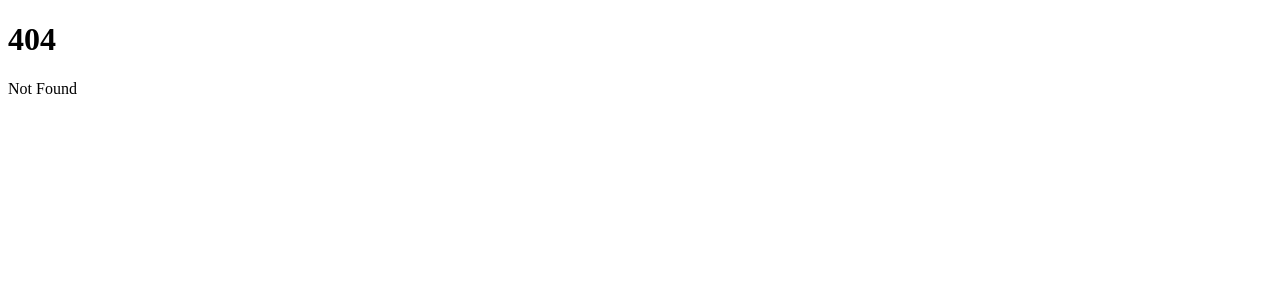
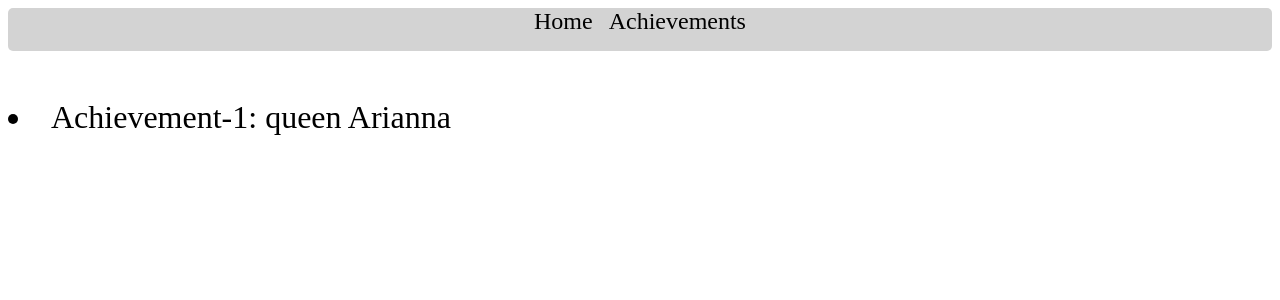
Before and after one commit to Kaleb-cpu/Api-and-Supabase, a SvelteKit app: page /achievements in a window 1280 px wide. Before the commit this address had no page. Shown: the top 300 px of the page. Built offline with nearby package versions, Linux system fonts and the light colour scheme.

Commit message:
queen arianna added

```diff
--- /dev/null
+++ b/src/routes/+layout.svelte
@@ -0,0 +1,10 @@
+<script>
+    import './app.css'
+</script>
+
+<nav>
+    <a href="/">Home</a>
+    <a href="/achievements">Achievements</a>
+</nav>
+
+<slot />
--- a/src/routes/+page.svelte
+++ b/src/routes/+page.svelte
@@ -1,2 +1 @@
-<h1>Welcome to SvelteKit</h1>
-<p>Visit <a href="https://kit.svelte.dev">kit.svelte.dev</a> to read the documentation</p>
+<h1>Welcome to CPNT 200</h1>
--- /dev/null
+++ b/src/routes/achievements/+page.svelte
@@ -0,0 +1,16 @@
+<li><a href="./achievements/a1-queenArianna">Achievement-1: queen Arianna</a></li>
+
+<style>
+  li {
+    margin-top: 3rem;
+    font-size: 2em;
+  }
+  li a{
+    text-decoration: none;
+    color: black;
+  }
+
+  li a:hover {
+    background-color: lightblue;
+  }
+</style>
--- /dev/null
+++ b/src/routes/app.css
@@ -0,0 +1,17 @@
+
+nav a{
+  color: black;
+  text-decoration: none;
+  font-size: 1.5rem;
+}
+
+nav{
+  display: flex;
+  justify-content: center;
+
+  gap: 1rem;
+  background-color: lightgray;
+  border-radius: 5px;
+  width: 100%;
+  padding-bottom: 1rem;
+}
```
Also changed, not shown: src/routes/achievements/a1-queenArianna/+page.svelte (added, +54 -0 lines), src/routes/achievements/a1-queenArianna/queenArianna.js (added, +33 -0 lines).
